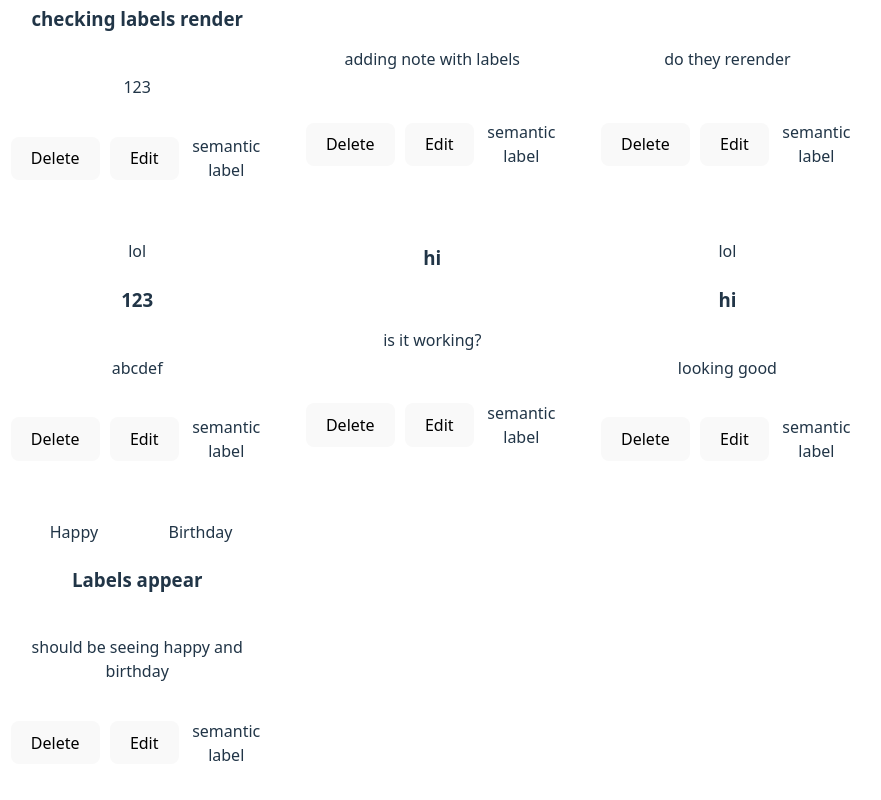
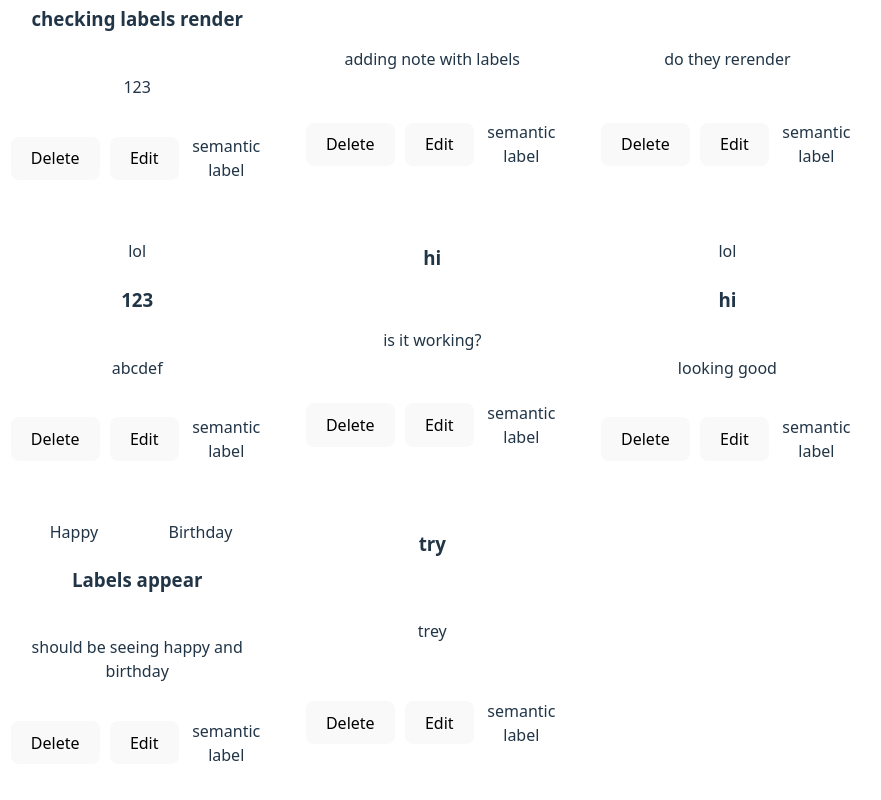
Before and after one commit to anitamegarry/Keepsake-Clone, a React (Vite) app in the folder keepsake-app/: page / in a window 1280 px wide. Shown: the part 1121-1921 px from the top of the page, without its empty margins (372-1253 px from the left). Built offline with nearby package versions, Linux system fonts and the light colour scheme; data requests are answered from the project's data file.

Commit message:
Added test for labelling and refactored tests

```diff
--- a/keepsake-app/db.json
+++ b/keepsake-app/db.json
@@ -19,6 +19,18 @@
       "id": "bd3d",
       "username": "Example",
       "password": "Example"
+    },
+    {
+      "id": "8d60",
+      "userID": 1,
+      "username": "123",
+      "password": "123"
+    },
+    {
+      "id": "4f49",
+      "userID": 1,
+      "username": "123",
+      "password": "123"
     }
   ],
   "notes": [
@@ -161,6 +173,14 @@
       "content": "should be seeing happy and birthday",
       "category": "note",
       "isChecklist": false
+    },
+    {
+      "id": "cb20",
+      "userID": "ef3a",
+      "title": "try",
+      "content": "trey",
+      "category": "note",
+      "isChecklist": false
     }
   ],
   "labels": [
@@ -280,6 +300,38 @@
       "noteIDs": [
         "3eb6"
       ]
+    },
+    {
+      "id": "adb7",
+      "userIDs": [
+        "ef3a"
+      ],
+      "labelName": "abcd",
+      "noteIDs": []
+    },
+    {
+      "id": "9299",
+      "userIDs": [
+        "ef3a"
+      ],
+      "labelName": "egerere",
+      "noteIDs": []
+    },
+    {
+      "id": "0b0d",
+      "userIDs": [
+        "ef3a"
+      ],
+      "labelName": "ertgthdyt",
+      "noteIDs": []
+    },
+    {
+      "id": "b3fa",
+      "userIDs": [
+        "ef3a"
+      ],
+      "labelName": "bbjb",
+      "noteIDs": []
     }
   ]
 }
--- a/keepsake-app/src/components/CustomLabelInput.tsx
+++ b/keepsake-app/src/components/CustomLabelInput.tsx
@@ -77,6 +77,7 @@ export const CustomLabelInput = ({
       <label>
         Custom label:
         <input
+          data-testid="custom-label-input"
           type="text"
           value={inputValue}
           onChange={(e) => setInputValue(e.target.value)}
--- a/keepsake-app/src/components/Gallery.tsx
+++ b/keepsake-app/src/components/Gallery.tsx
@@ -149,7 +149,7 @@ export default function Gallery({
                 </button>
               </>
             ) : (
-              <button className="add-label-btn" onClick={handleAddLabelClick}>
+              <button data-testid="add-labels" className="add-label-btn" onClick={handleAddLabelClick}>
                 Add labels
               </button>
             )}
```
Also changed, not shown: 1 other file (tests, documents, lock files or other folders).
